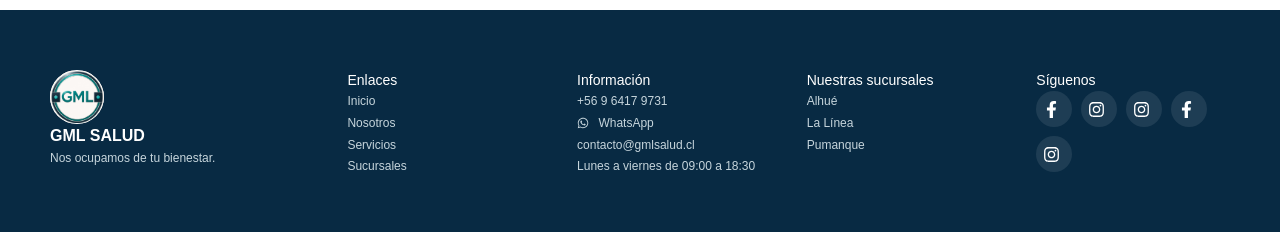
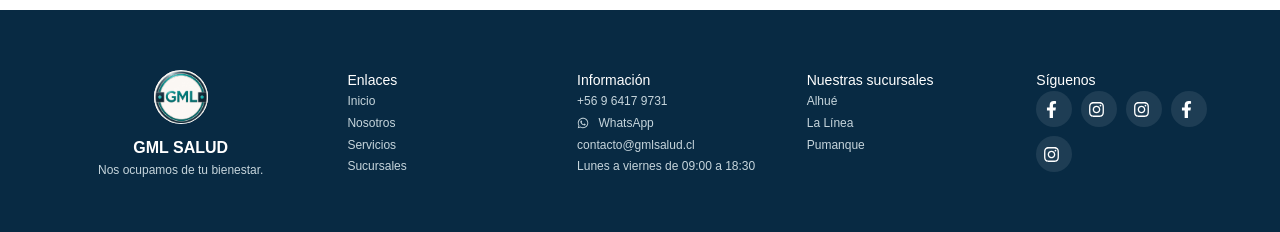
Before and after one commit to gmlsalud-com/gmlsalud-com, a Next.js app: page / in a window 1280 px wide. Shown: the part 3399-3631 px from the top of the page. Built offline with nearby package versions, Linux system fonts and the light colour scheme.

Commit message:
Center desktop footer brand

```diff
--- a/app/globals.css
+++ b/app/globals.css
@@ -105,3 +105,4 @@
 .care-icon-vector{transition:transform .28s ease,filter .28s ease}.care-icon-vector:hover{transform:translateY(-7px) scale(1.07);filter:drop-shadow(0 12px 14px rgba(0,157,151,.28))}
 .services-list article{position:relative;transition:transform .26s ease,background-color .26s ease,box-shadow .26s ease}.services-list article i{transition:transform .26s ease,filter .26s ease}.services-list article:hover{z-index:2;transform:translateY(-8px);background:#fff;box-shadow:0 16px 34px rgba(8,42,67,.13)}.services-list article:hover i{transform:scale(1.09);filter:drop-shadow(0 8px 10px rgba(0,157,151,.2))}
 .advice-cards article{transition:transform .28s ease,box-shadow .28s ease,border-color .28s ease}.advice-cards img{transition:transform .4s ease}.advice-cards article:hover{transform:translateY(-9px);border-color:rgba(0,157,151,.35);box-shadow:0 20px 42px rgba(8,42,67,.16)}.advice-cards article:hover img{transform:scale(1.045)}
+footer .footer-brand{display:flex;flex-direction:column;align-items:center;justify-content:center;text-align:center}footer .footer-brand img{display:block;margin:0 0 12px}footer .footer-brand strong{display:block}
```
